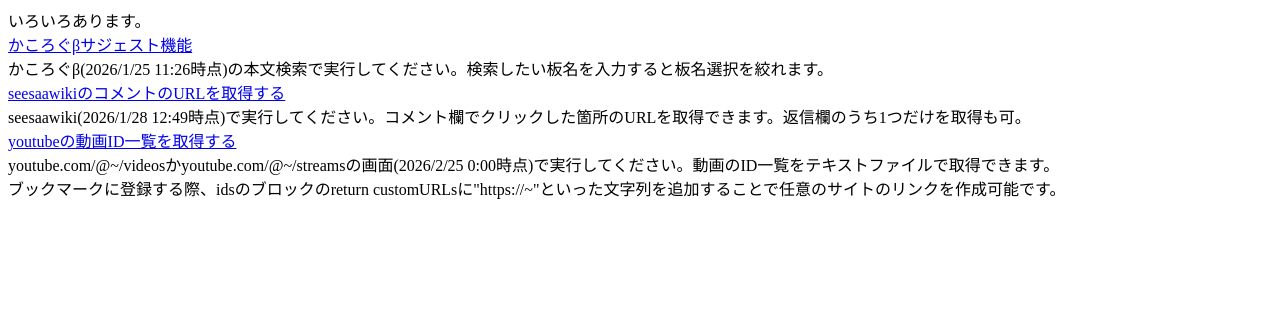
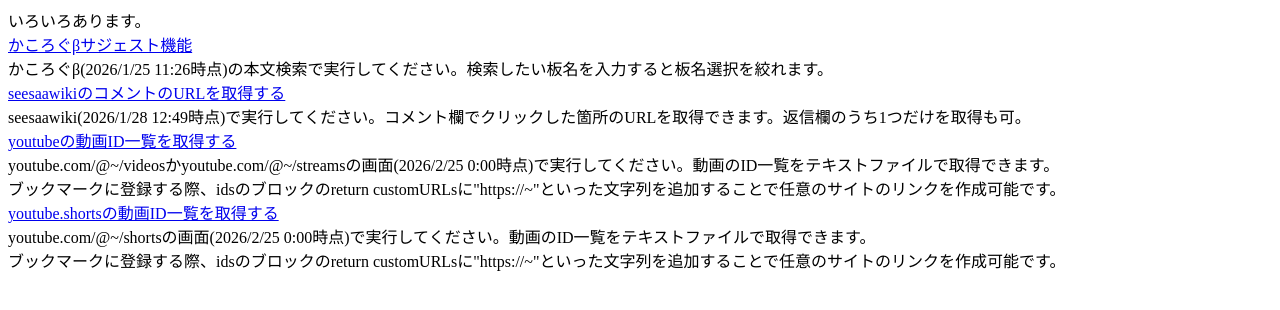
Before and after one commit to test3html/-, a plain HTML site: page おまけ/index.htm in a window 1280 px wide. Drawn offline with Linux system fonts and the light colour scheme.

Commit message:
Update index.htm

```diff
--- a/おまけ/index.htm
+++ b/おまけ/index.htm
@@ -13,5 +13,8 @@
 <a href="./youtubeVideo取得.js">youtubeの動画ID一覧を取得する</a><br>
 youtube.com/@~/videosかyoutube.com/@~/streamsの画面(2026/2/25 0:00時点)で実行してください。動画のID一覧をテキストファイルで取得できます。<br>
 ブックマークに登録する際、idsのブロックのreturn customURLsに"https://~"といった文字列を追加することで任意のサイトのリンクを作成可能です。<br>
+<a href="./shorts取得.js">youtube.shortsの動画ID一覧を取得する</a><br>
+youtube.com/@~/shortsの画面(2026/2/25 0:00時点)で実行してください。動画のID一覧をテキストファイルで取得できます。<br>
+ブックマークに登録する際、idsのブロックのreturn customURLsに"https://~"といった文字列を追加することで任意のサイトのリンクを作成可能です。<br>
 </body>
 </html>
```
